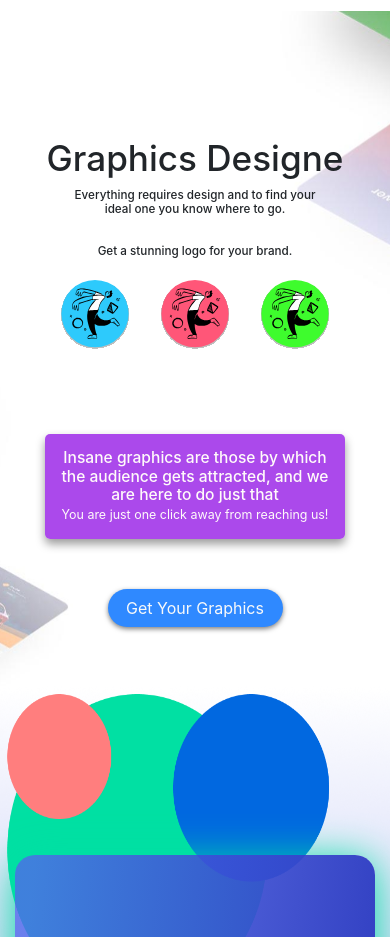
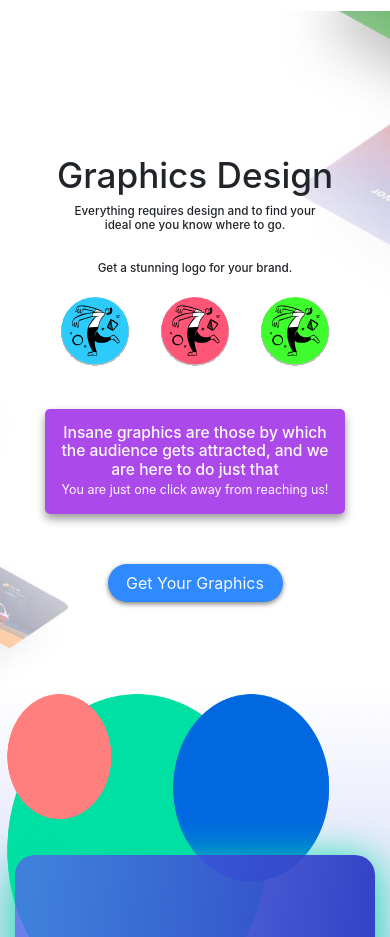
Before and after one commit to saurabhdhakne/adyfi, a plain HTML site: page index.html in a window 390 px wide. Shown: the part 4800-5737 px from the top of the page. Drawn offline with nearby package versions, Linux system fonts and the light colour scheme; a web font is replaced by a local one.

Commit message:
second commit

```diff
--- a/css/style-mobile.css
+++ b/css/style-mobile.css
@@ -137,7 +137,7 @@
 
     /* Graphics */
     .graphics .data{
-        margin-top: 15vh;
+        margin-top: 17vh;
     }
     .graphics .bgimg2{
         display: block;
@@ -159,6 +159,7 @@
         font-size: 3vw;
     }
     .graphics .data h5{
+        margin-top: 5vh;
         font-size: 4vw;
     }
     .graphics .logos img{
--- a/index.html
+++ b/index.html
@@ -344,7 +344,7 @@
 
     <div class="container-fluid data">
         <div class="col-md-8 offset-md-2 text-center">
-            <h1 class="">Graphics Designe</h1>
+            <h1 class="">Graphics Design</h1>
             <p class="col-md-12 h5">
                 Everything requires design and to find your ideal one you know where to go.
                 <br> <br> <br>
```
